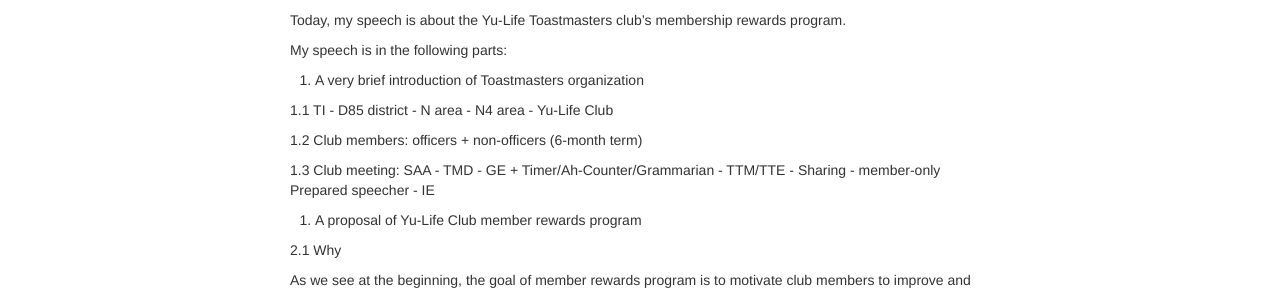
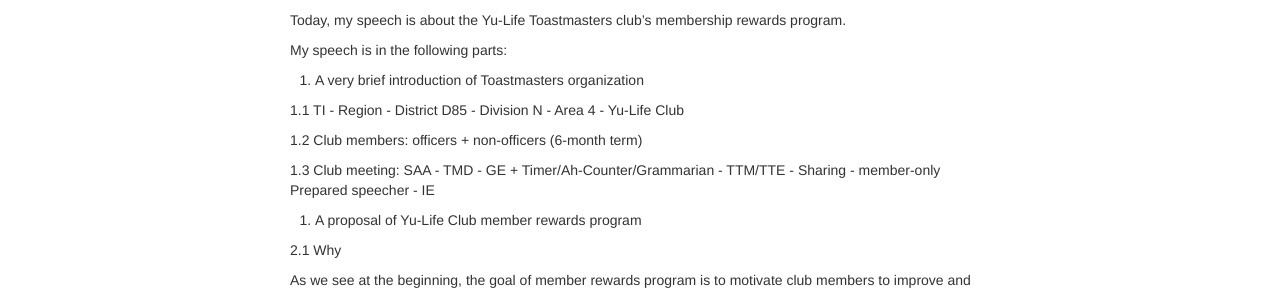
Before and after one commit to wxie2017/wxie2017.github.io, a Jekyll site: the page built from pages/speech/member_reward_program.md, in a window 1280 px wide. Shown: the part 482-774 px from the top of the page. Built offline with Jekyll 4.4.1, drawn with Linux system fonts in a browser that asks for light colours.

Commit message:
update article: rewards program

```diff
--- a/pages/speech/member_reward_program.md
+++ b/pages/speech/member_reward_program.md
@@ -36,7 +36,7 @@
 
 1. A very brief introduction of Toastmasters organization
 
-1.1 TI - D85 district - N area - N4 area - Yu-Life Club
+1.1 TI - Region - District D85 - Division N - Area 4 - Yu-Life Club
 
 1.2 Club members: officers + non-officers (6-month term)
 
```
